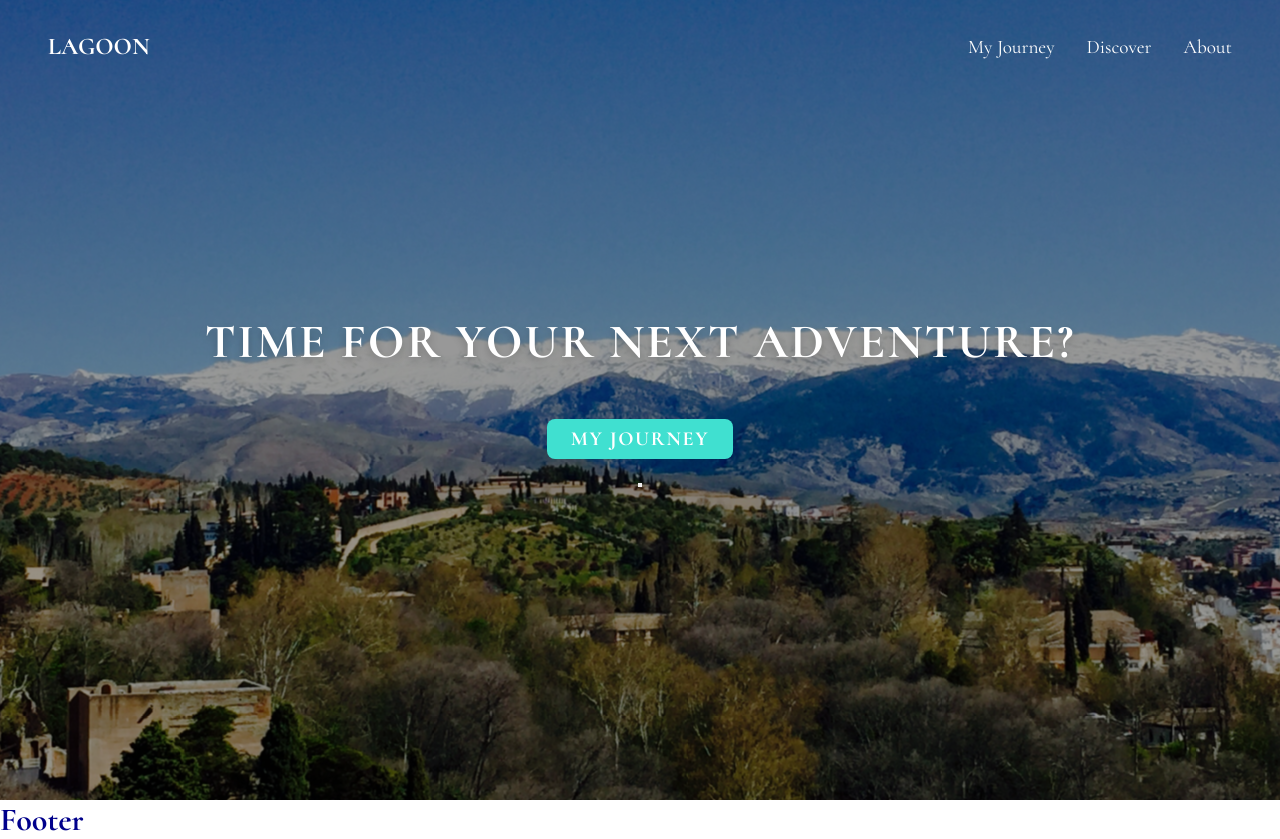
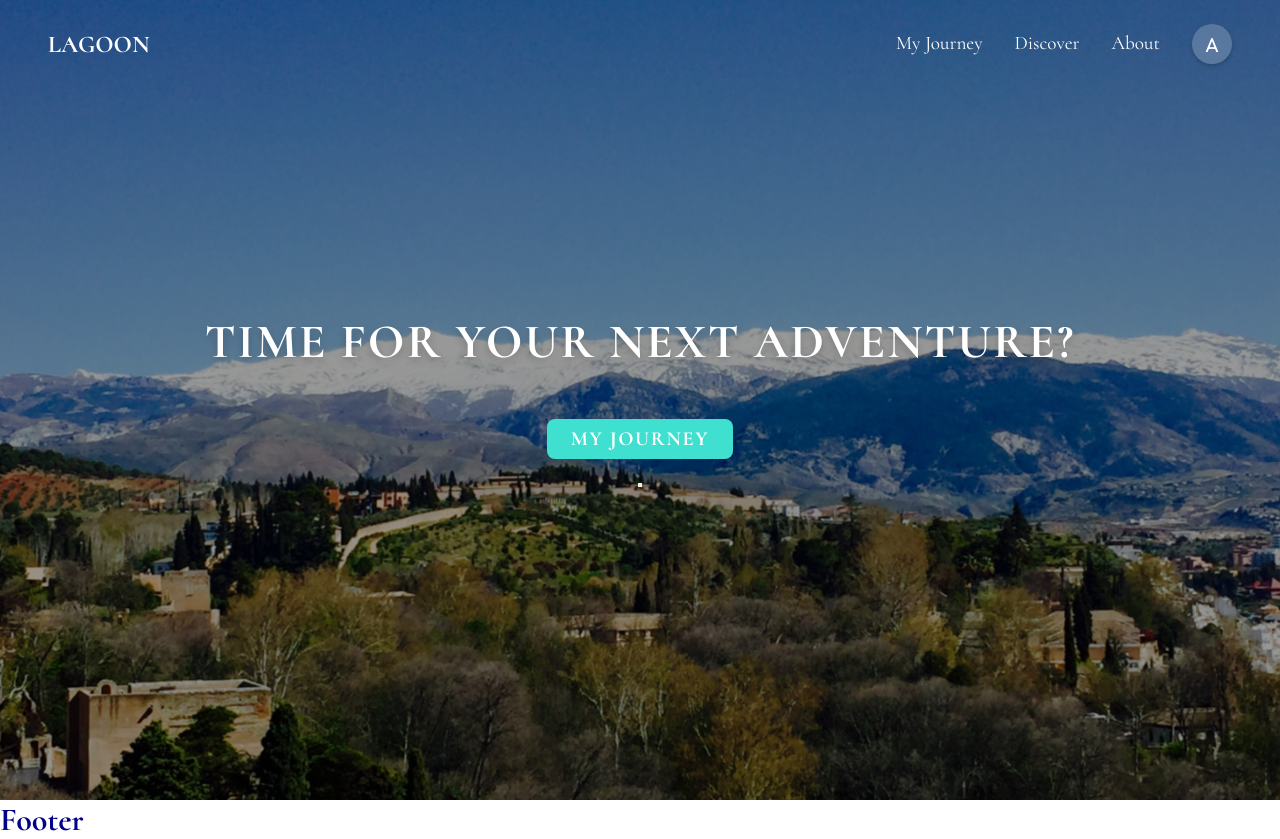
Before and after one commit to reneecwl/lagoon, a React (Vite) app in the folder client/: page / in a window 1280 px wide. Built offline with nearby package versions, Linux system fonts and the light colour scheme.

Commit message:
Update header with login

```diff
--- a/client/src/components/AttractionList/AttractionList.scss
+++ b/client/src/components/AttractionList/AttractionList.scss
@@ -30,7 +30,7 @@
     overflow-y: auto;
     background-color: $background-colour;
     padding: $spacing-m;
-    max-height: 80rem;
+    max-height: 93rem;
 
     // Custom scrollbar - shorter
     &::-webkit-scrollbar {
@@ -177,107 +177,3 @@
     }
   }
 }
-
-// .form {
-//   padding: $spacing-m;
-//   background-color: $white;
-//   border-radius: $border-radius-s;
-
-//   &__title {
-//     font-family: $font-primary;
-//     font-size: $font-size-m;
-//     font-weight: 700;
-//     // margin-bottom: $spacing-m;
-//     color: $secondary-colour;
-//     text-align: center;
-//   }
-
-//   &__day,
-//   &__notes {
-//     display: block;
-//     margin-bottom: $spacing-xs;
-//     font-family: $font-secondary;
-//     font-weight: 600;
-//     color: $text-colour;
-//   }
-
-//   &__day-select {
-//     width: 100%;
-//     padding: $spacing-s;
-//     margin-bottom: $spacing-m;
-//     border: 1px solid $grey;
-//     border-radius: $border-radius-s;
-//     font-family: $font-secondary;
-//     transition: all 0.3s;
-
-//     &:focus {
-//       border-color: $accent-colour;
-//       box-shadow: 0 0 0 2px rgba($accent-colour, 0.2);
-//       outline: none;
-//     }
-//   }
-
-//   &__notes-input {
-//     width: 100%;
-//     height: 80px;
-//     padding: $spacing-s;
-//     margin-bottom: $spacing-m;
-//     border: 1px solid $grey;
-//     border-radius: $border-radius-s;
-//     font-family: $font-secondary;
-//     resize: vertical;
-//     transition: all 0.3s;
-
-//     &:focus {
-//       border-color: $accent-colour;
-//       box-shadow: 0 0 0 2px rgba($accent-colour, 0.2);
-//       outline: none;
-//     }
-//   }
-
-//   // div:last-child {
-//   //   display: flex;
-//   //   justify-content: space-between;
-//   //   gap: $spacing-s;
-//   // }
-
-//   &__addToDay {
-//     flex: 1;
-//     padding: $spacing-s;
-//     background-color: $accent-colour;
-//     color: $white;
-//     border: none;
-//     border-radius: $border-radius-s;
-//     font-family: $font-secondary;
-//     font-weight: 500;
-//     cursor: pointer;
-//     transition: all 0.3s;
-
-//     &:hover {
-//       background-color: color.adjust($accent-colour, $lightness: -10%);
-//     }
-//   }
-
-//   &__attraction-button-container {
-//     display: flex;
-//     justify-content: space-between;
-//     gap: $spacing-s;
-//   }
-
-//   &__attraction-cancel {
-//     flex: 1;
-//     padding: $spacing-s;
-//     background-color: #f1f1f1;
-//     color: $text-colour;
-//     border: none;
-//     border-radius: $border-radius-s;
-//     font-family: $font-secondary;
-//     font-weight: 500;
-//     cursor: pointer;
-//     transition: all 0.3s;
-
-//     &:hover {
-//       background-color: #e0e0e0;
-//     }
-//   }
-// }
--- a/client/src/components/Header/Header.jsx
+++ b/client/src/components/Header/Header.jsx
@@ -19,19 +19,36 @@ export default function Header({ setIsOpen }) {
       >
         Lagoon
       </h1>
+      <div className="header__right">
         <nav className="navbar">
           <ul className="navbar__list">
-          <li className={isItineraryPage ? "navbar__item navbar__itinerary" : "navbar__item"}>
-            <Link to="/users/1/itineraries">My Journey</Link>
+            <li className={isItineraryPage ? "navbar__subtitle navbar__itinerary" : "navbar__subtitle"}>
+              <Link className="nav-link" to="/users/1/itineraries">
+                My Journey
+              </Link>
             </li>
-          <li className={isItineraryPage ? "navbar__item navbar__item--itinerary" : "navbar__item"}>
-            <Link to="/about">Discover</Link>
+            <li className={isItineraryPage ? "navbar__subtitle navbar__subtitle--itinerary" : "navbar__subtitle"}>
+              <Link className="nav-link" to="/about">
+                Discover
+              </Link>
             </li>
-          <li className={isItineraryPage ? "navbar__item navbar__item--itinerary" : "navbar__item"}>
-            <Link to="/contact">About</Link>
+            <li className={isItineraryPage ? "navbar__subtitle navbar__subtitle--itinerary" : "navbar__subtitle"}>
+              <Link className="nav-link" to="/contact">
+                About
+              </Link>
             </li>
           </ul>
         </nav>
+        <div className="user-avatar">
+          <div className="user-avatar__logo">
+            <Link className="user-avatar__initial" to="/users/1/itineraries">
+              {" "}
+              A{" "}
+            </Link>
+            {/* <span className="user-avatar__initial"></span> */}
+          </div>
+        </div>
+      </div>
     </header>
   );
 }
--- a/client/src/components/Header/Header.scss
+++ b/client/src/components/Header/Header.scss
@@ -6,7 +6,7 @@
   top: 0;
   left: 0;
   width: 100%;
-  padding: 2em 3rem;
+  padding: 1.5rem 3rem;
   display: flex;
   justify-content: space-between;
   align-items: center;
@@ -14,6 +14,12 @@
 
   &--itinerary {
     background-color: $secondary-colour;
+  }
+
+  &__right {
+    display: flex;
+    align-items: center;
+    gap: 2rem;
   }
 
   &__title {
@@ -51,21 +57,64 @@
     padding: 0;
   }
 
-  &__item {
-    font-family: "Cormorant", serif;
+  &__subtitle {
     font-size: 1.2rem;
     color: white;
     cursor: pointer;
-    transition: opacity 0.3s ease;
+    position: relative;
 
     //try fix later should be className
-    a {
+    .nav-link {
       color: inherit;
       text-decoration: none;
+      display: inline-block;
+      padding-bottom: 2px;
     }
 
-    &:hover {
-      opacity: 0.8;
+    &::after {
+      content: "";
+      position: absolute;
+      width: 0;
+      height: 1px;
+      bottom: -3px;
+      left: 0;
+      background-color: white;
+      transition: width 0.3s ease;
+    }
+
+    &:hover::after {
+      width: 100%;
     }
   }
 }
+
+.user-avatar {
+  display: flex;
+  align-items: center;
+  justify-content: center;
+
+  &__logo {
+    width: 2.5rem;
+    height: 2.5rem;
+    background-color: rgba(255, 255, 255, 0.2);
+    border-radius: 50%;
+    display: flex;
+    justify-content: center;
+    align-items: center;
+    box-shadow: 0 2px 4px rgba(0, 0, 0, 0.2);
+    backdrop-filter: blur(3px);
+    cursor: pointer;
+    transition: transform 0.2s ease;
+
+    &:hover {
+      transform: scale(1.05);
+    }
+  }
+
+  &__initial {
+    font-family: $font-secondary;
+    text-transform: uppercase;
+    color: white;
+    font-size: 1.25rem;
+  }
+}
--- a/client/src/pages/ItineraryPlanningPage/ItineraryPlanningPage.scss
+++ b/client/src/pages/ItineraryPlanningPage/ItineraryPlanningPage.scss
@@ -6,7 +6,7 @@
   width: 100%;
   min-height: 100vh;
   background-color: $background-colour;
-  padding-top: 5rem;
+  padding-top: 6rem;
   box-shadow: 0 6px 16px rgba(0, 0, 0, 0.08);
   transition: all 0.3s ease;
 
--- a/client/src/pages/UserItinerariesPage/UserItinerariesPage.scss
+++ b/client/src/pages/UserItinerariesPage/UserItinerariesPage.scss
@@ -6,7 +6,7 @@
   background-color: $white;
   overflow: hidden;
   // margin-bottom: $spacing-l;
-  padding-top: 5rem;
+  padding-top: 6rem;
 
   &__main {
     max-width: 70rem;
```
Lines whose indentation alone changed are shown as unchanged.
